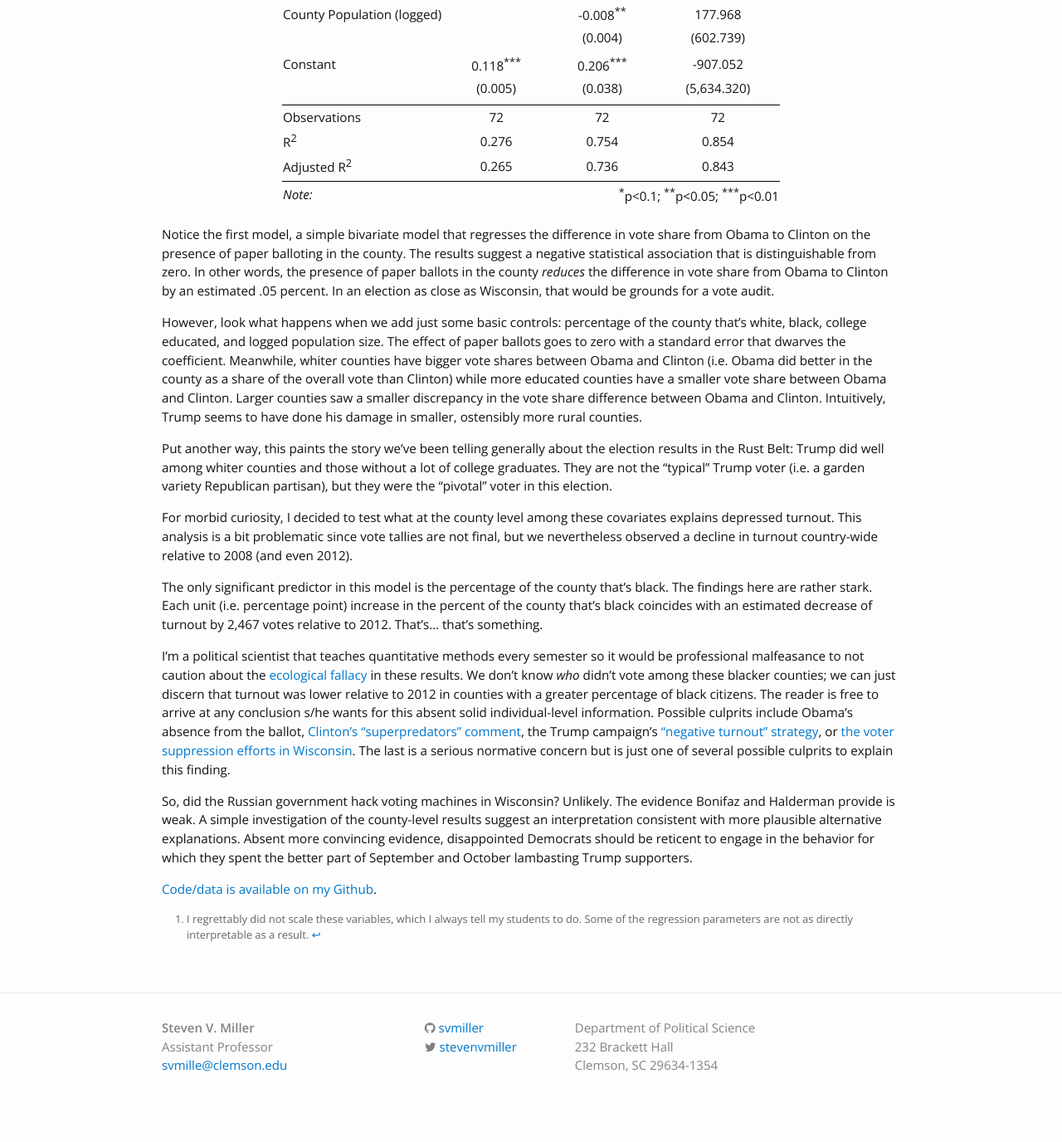
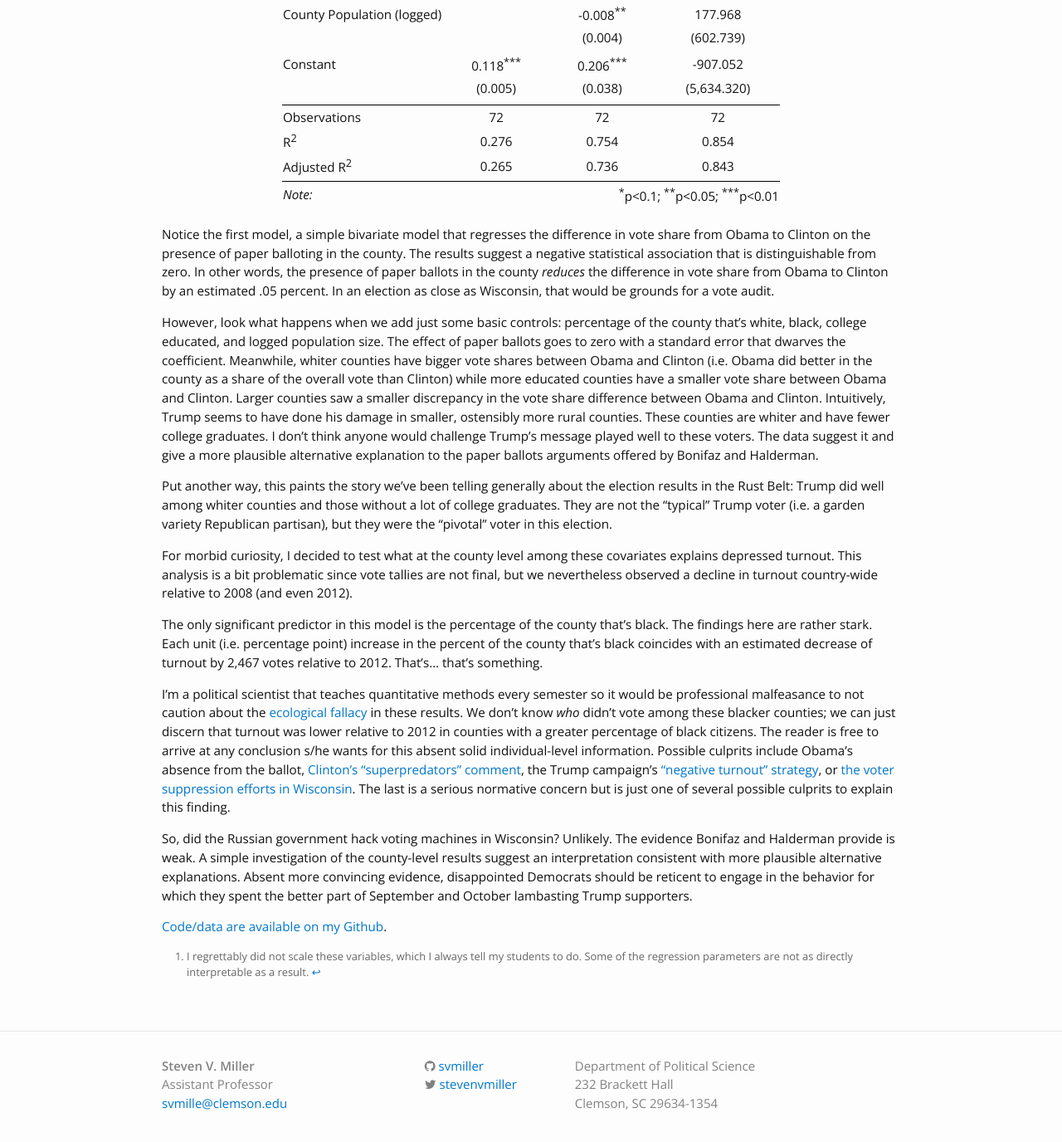
Before and after one commit to svmiller/svmiller.github.io, a Jekyll site: the page built from _posts/2016-11-24-wisconsin-vote-hacking-probably-not-stop-it.md, in a window 1280 px wide and 1400 px high, scrolled down 1745 px. Shown: the top 1376 px of the window at 83% size. Built offline with Jekyll 4.4.1, drawn with Linux system fonts in a browser that asks for light colours; nearby versions of some CDN libraries; some web fonts are replaced; comment, search, counter and statistics services are not loaded; before the commit the page ends 3100 px from its top, so only the background shows below that.

Commit message:
edit vote hacking post

```diff
--- a/_posts/2016-11-24-wisconsin-vote-hacking-probably-not-stop-it.md
+++ b/_posts/2016-11-24-wisconsin-vote-hacking-probably-not-stop-it.md
@@ -59,7 +59,7 @@ Thereafter, I test the hypothesis that Bonifaz and Halderman make implicit. Pape
 
 Notice the first model, a simple bivariate model that regresses the difference in vote share from Obama to Clinton on the presence of paper balloting in the county. The results suggest a negative statistical association that is distinguishable from zero. In other words, the presence of paper ballots in the county *reduces* the difference in vote share from Obama to Clinton by an estimated .05 percent. In an election as close as Wisconsin, that would be grounds for a vote audit.
 
-However, look what happens when we add just some basic controls: percentage of the county that's white, black, college educated, and logged population size. The effect of paper ballots goes to zero with a standard error that dwarves the coefficient. Meanwhile, whiter counties have bigger vote shares between Obama and Clinton (i.e. Obama did better in the county as a share of the overall vote than Clinton) while more educated counties have a smaller vote share between Obama and Clinton. Larger counties saw a smaller discrepancy in the vote share difference between Obama and Clinton. Intuitively, Trump seems to have done his damage in smaller, ostensibly more rural counties.
+However, look what happens when we add just some basic controls: percentage of the county that's white, black, college educated, and logged population size. The effect of paper ballots goes to zero with a standard error that dwarves the coefficient. Meanwhile, whiter counties have bigger vote shares between Obama and Clinton (i.e. Obama did better in the county as a share of the overall vote than Clinton) while more educated counties have a smaller vote share between Obama and Clinton. Larger counties saw a smaller discrepancy in the vote share difference between Obama and Clinton. Intuitively, Trump seems to have done his damage in smaller, ostensibly more rural counties. These counties are whiter and have fewer college graduates. I don't think anyone would challenge Trump's message played well to these voters. The data suggest it and give a more plausible alternative explanation to the paper ballots arguments offered by Bonifaz and Halderman.
 
 Put another way, this paints the story we've been telling generally about the election results in the Rust Belt: Trump did well among whiter counties and those without a lot of college graduates. They are not the "typical" Trump voter (i.e. a garden variety Republican partisan), but they were the "pivotal" voter in this election.
 
@@ -71,4 +71,4 @@ I'm a political scientist that teaches quantitative methods every semester so it
 
 So, did the Russian government hack voting machines in Wisconsin? Unlikely. The evidence Bonifaz and Halderman provide is weak. A simple investigation of the county-level results suggest an interpretation consistent with more plausible alternative explanations. Absent more convincing evidence, disappointed Democrats should be reticent to engage in the behavior for which they spent the better part of September and October lambasting Trump supporters.
 
-[Code/data is available on my Github](https://github.com/svmiller/2016-trump-shift).
+[Code/data are available on my Github](https://github.com/svmiller/2016-trump-shift).
```
